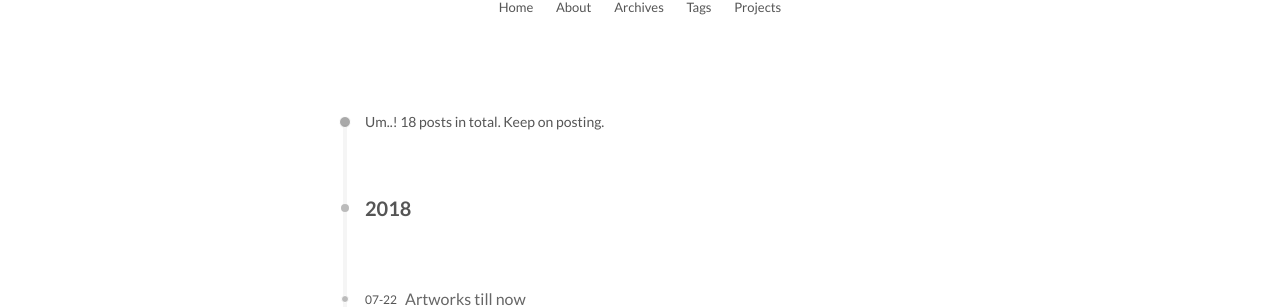
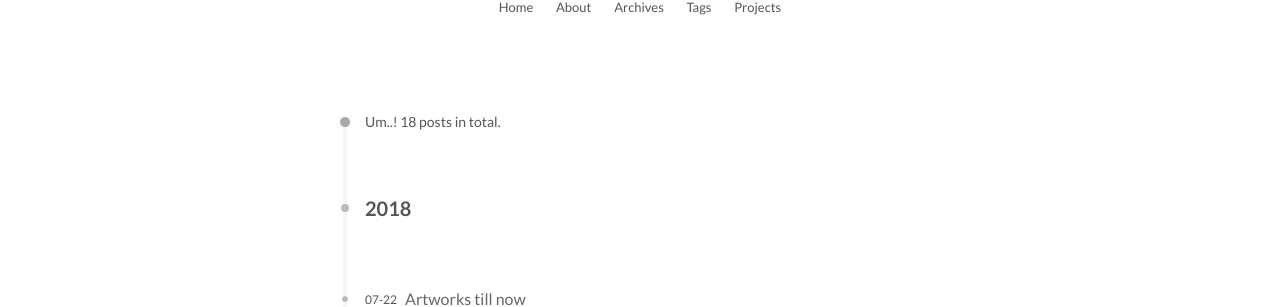
Before and after one commit to arpanraj/arpanraj.github.io, a Jekyll site: the page built from archives/index.html, in a window 1280 px wide. Shown: the part 196-503 px from the top of the page. Built offline with Jekyll 4.4.1, drawn with Linux system fonts in a browser that asks for light colours.

Commit message:
archive statement change

```diff
--- a/_data/languages/default.yml
+++ b/_data/languages/default.yml
@@ -89,7 +89,7 @@ cheers:
   great: Great
   excellent: Excellent
 
-keep_on: Keep on posting.
+keep_on:
 
 symbol:
   comma: ', '
--- a/_data/languages/en.yml
+++ b/_data/languages/en.yml
@@ -85,7 +85,7 @@ cheers:
   great: Great
   excellent: Excellent
 
-keep_on: Keep on posting.
+keep_on:
 
 symbol:
   comma: ', '
```
